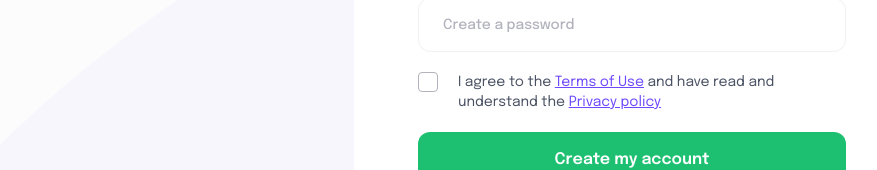
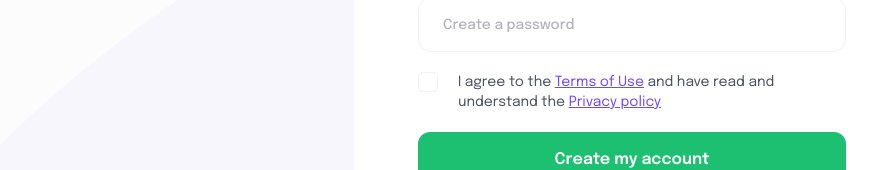
Before and after one commit to hoangdloc/crowfunding, a React (Create React App) app: page /sign-up in a window 1280 px wide. Shown: the part 680-850 px from the top of the page, without its empty margins (8-885 px from the left). Built offline with nearby package versions, Linux system fonts and the light colour scheme.

Commit message:
CODE: Checkbox component

```diff
--- a/src/components/button/Button.js
+++ b/src/components/button/Button.js
@@ -1,13 +1,28 @@
 import PropTypes from 'prop-types';
 import React from 'react';
 
-const Button = ({ type = 'button', children, className }) => {
+const Button = ({
+  type = 'button',
+  children,
+  className,
+  isLoading = false,
+  ...rest
+}) => {
+  const child = isLoading ? (
+    <div className="w-10 h-10 border-4 border-white rounded-full animate-spin border-y-transparent"></div>
+  ) : (
+    children
+  );
+
   return (
     <button
-      className={`flex items-center justify-center p-4 text-base font-semibold rounded-xl text-white ${className}`}
+      className={`flex items-center justify-center p-4 text-base font-semibold rounded-xl text-white min-h-[56px] ${
+        isLoading ? 'opacity-50 cursor-not-allowed pointer-events-none' : null
+      } ${className}`}
       type={type}
+      {...rest}
     >
-      {children}
+      {child}
     </button>
   );
 };
@@ -15,7 +30,8 @@
 Button.propTypes = {
   type: PropTypes.string.isRequired,
   children: PropTypes.node,
-  className: PropTypes.string
+  className: PropTypes.string,
+  isLoading: PropTypes.bool
 };
 
 export default Button;
--- /dev/null
+++ b/src/components/checkbox/Checkbox.js
@@ -0,0 +1,51 @@
+import React from 'react';
+
+const Checkbox = ({
+  checked = false,
+  onClick = () => {},
+  name = '',
+  children
+}) => {
+  return (
+    <div className="flex items-start gap-x-5">
+      <div
+        className={`inline-flex items-center justify-center text-white w-5 h-5 border rounded cursor-pointer ${
+          checked ? 'bg-primary border-primary' : 'border-strock'
+        }`}
+        onClick={onClick}
+      >
+        <input
+          id={name}
+          type="checkbox"
+          className="hidden"
+          name={name}
+          onChange={() => {}}
+        />
+        <span>
+          <svg
+            xmlns="http://www.w3.org/2000/svg"
+            viewBox="0 0 20 20"
+            fill="currentColor"
+            className="w-5 h-5"
+          >
+            <path
+              fillRule="evenodd"
+              d="M16.704 4.153a.75.75 0 01.143 1.052l-8 10.5a.75.75 0 01-1.127.075l-4.5-4.5a.75.75 0 011.06-1.06l3.894 3.893 7.48-9.817a.75.75 0 011.05-.143z"
+              clipRule="evenodd"
+            />
+          </svg>
+        </span>
+      </div>
+      {children && (
+        <div
+          className="cursor-pointer"
+          onClick={onClick}
+        >
+          {children}
+        </div>
+      )}
+    </div>
+  );
+};
+
+export default Checkbox;
--- /dev/null
+++ b/src/components/checkbox/index.js
@@ -0,0 +1 @@
+export { default } from './Checkbox';
--- a/src/pages/SignUpPage.js
+++ b/src/pages/SignUpPage.js
@@ -1,8 +1,9 @@
-import React from 'react';
+import React, { useState } from 'react';
 import { useForm } from 'react-hook-form';
 import { Link } from 'react-router-dom';
 
 import Button from '../components/button';
+import Checkbox from '../components/checkbox/Checkbox';
 import FormGroup from '../components/common/FormGroup';
 import Input from '../components/input';
 import Label from '../components/label';
@@ -14,9 +15,14 @@
     control,
     formState: { isValid, isSubmitting }
   } = useForm({});
+  const [acceptTerm, setAcceptTerm] = useState(false);
 
   const handleSignUp = (values) => {
     console.log(values);
+  };
+
+  const handleToggleTerm = () => {
+    setAcceptTerm(!acceptTerm);
   };
 
   return (
@@ -67,8 +73,12 @@
             placeholder="Create a password"
           />
         </FormGroup>
-        <div className="flex items-start mb-5 gap-x-5">
-          <span className="w-5 h-5 border rounded border-text4"></span>
+        <div className="mb-5">
+          <Checkbox
+            name="term"
+            checked={acceptTerm}
+            onClick={handleToggleTerm}
+          >
             <p className="flex-1 text-sm text-text2">
               I agree to the{' '}
               <span className="underline cursor-pointer text-secondary">
@@ -79,6 +89,7 @@
                 Privacy policy
               </span>
             </p>
+          </Checkbox>
         </div>
         <Button
           type="submit"
```
Lines whose indentation alone changed are shown as unchanged.
